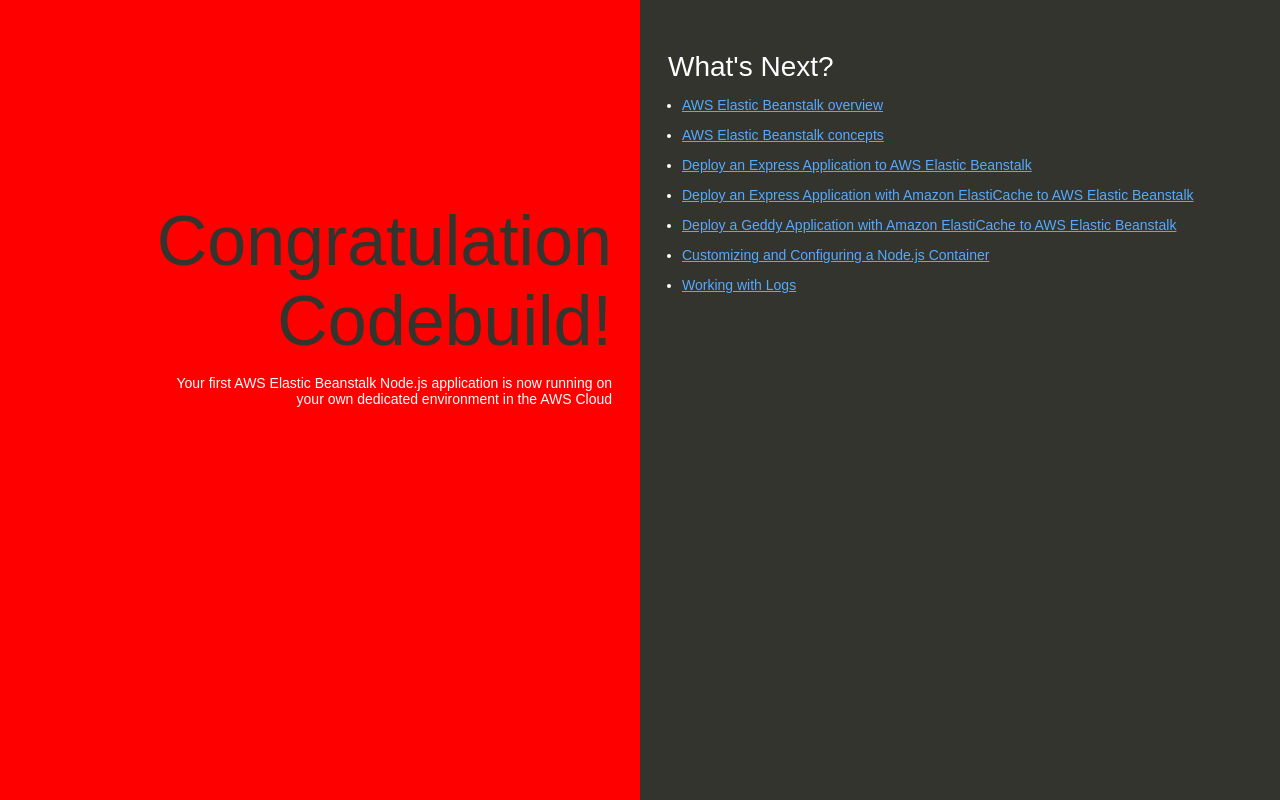
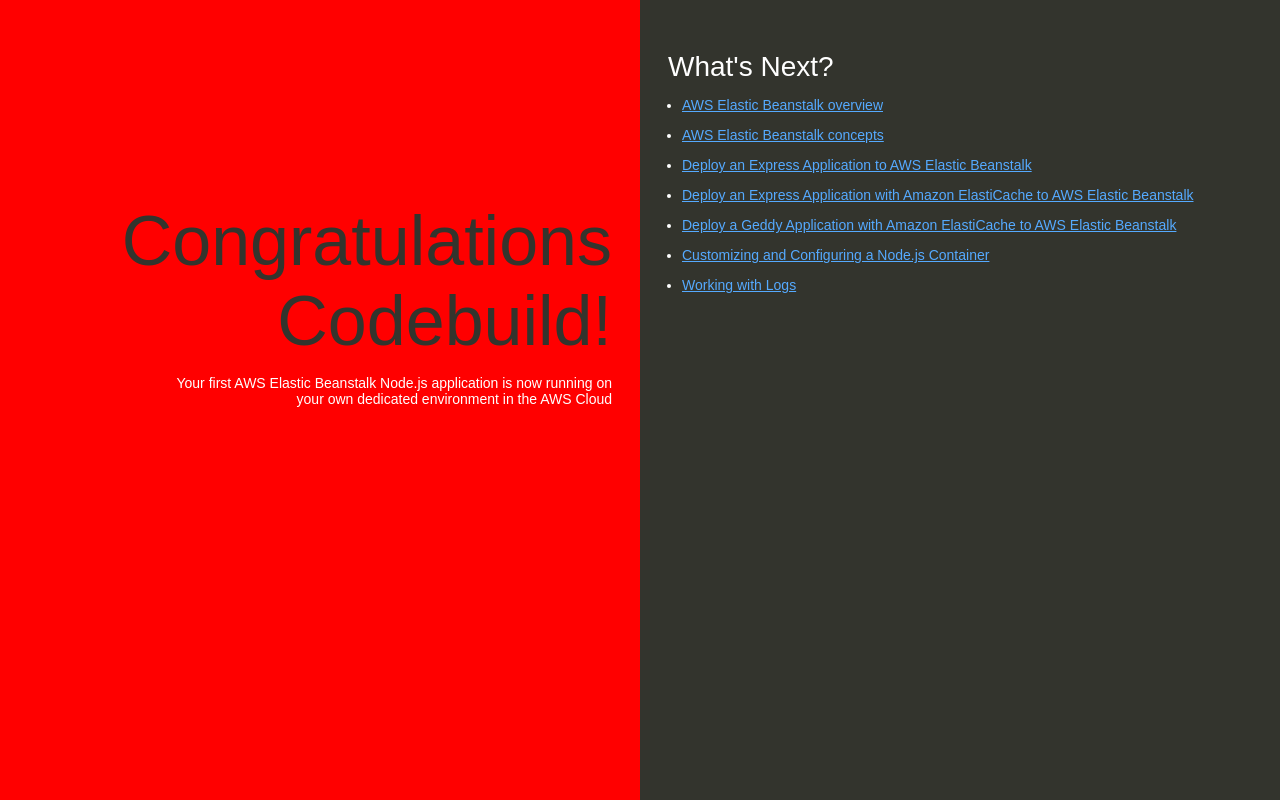
Before and after one commit to aspejcher/my-nodejs-app, a website: page index.html in a window 1280 px wide. Drawn offline with Linux system fonts and the light colour scheme.

Commit message:
Change to Congratulations with an s this time.

```diff
--- a/index.html
+++ b/index.html
@@ -74,7 +74,7 @@
   </head>
   <body>
     <div class="textColumn">
-      <h1>Congratulation Codebuild!</h1>
+      <h1>Congratulations Codebuild!</h1>
       <p>Your first AWS Elastic Beanstalk Node.js application is now running on your own dedicated environment in the AWS Cloud</p>
     </div>
     <div class="linksColumn">
```
